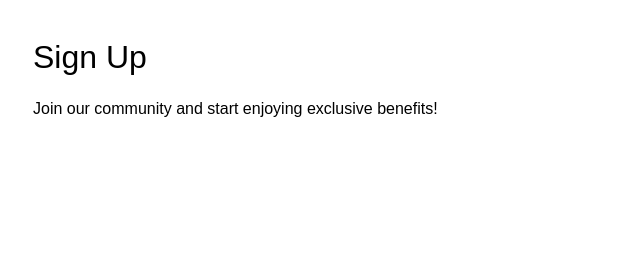
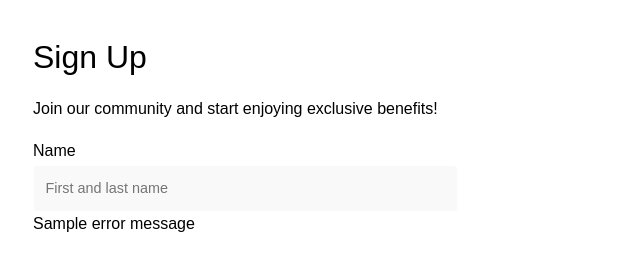
Before and after one commit to zenagrams/firstForm, a plain HTML site: page index.html in a window 1280 px wide. Shown: the whole page, without its empty margins (0-640 px from the left). Drawn offline with Linux system fonts and the light colour scheme.

Commit message:
Aligned and added padding for input fields.

```diff
--- a/index.html
+++ b/index.html
@@ -16,7 +16,11 @@
         <form class="form" action="./" method="POST">
             <div class="form_title">Sign Up</div>
             <p class="form_description"> Join our community and start enjoying exclusive benefits! </p>
-
+            <div class="form_item">
+                <label for="names" class="form_label">Name</label>
+                <input type="text" class="form_input" name="names" id="names" placeholder="First and last name">
+                <span class="form_error"> Sample error message</span>
+            </div>
         </form>
         <script src="form.js"></script>
     </body>
--- a/styles.css
+++ b/styles.css
@@ -12,3 +12,35 @@
 .form_title{
     font-size: 2em;
 }
+
+.form_item{
+    display:flex;
+    flex-direction: column;
+}
+
+.form_item > * {
+    align-self: flex-start;
+}
+
+.form_label {
+    padding: 2px 0;
+}
+
+.form_input{
+    width:100%;
+    max-width:425px;
+
+    /*fix for Safari/IOS data fields*/
+    min-height: calc(0.9em + (0.8em * 2) + 0.4em);
+    /*font size plus padding of top and bottom  */
+    padding: 0.8em;
+    font-size: 0.9em;
+    font-family: sans-serif;
+    outline:none;
+    border: 1px solid white;
+    border-radius:4px;
+    background: #f9f9f9;
+    transition: background 0.25s, border-color 0.25s, color 0.25s;
+    /*smooth transition for any of these properties , specifically error messages*/
+
+}
```
